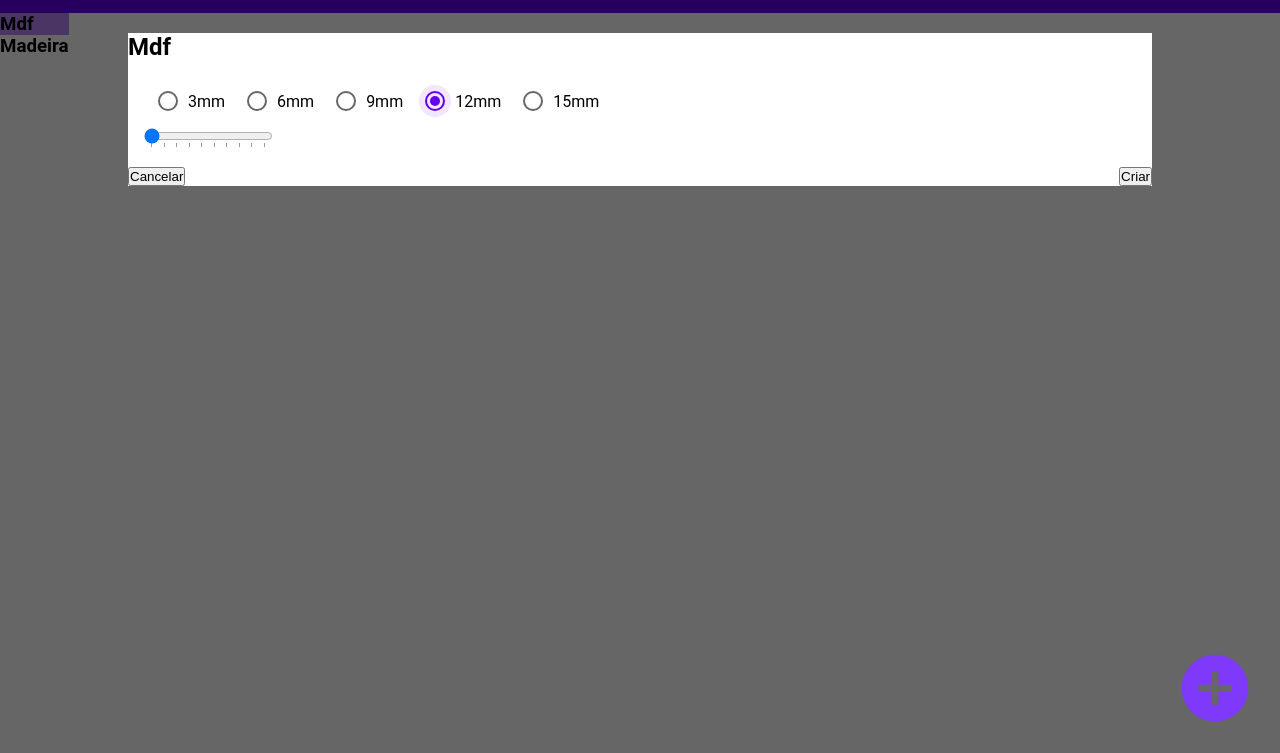
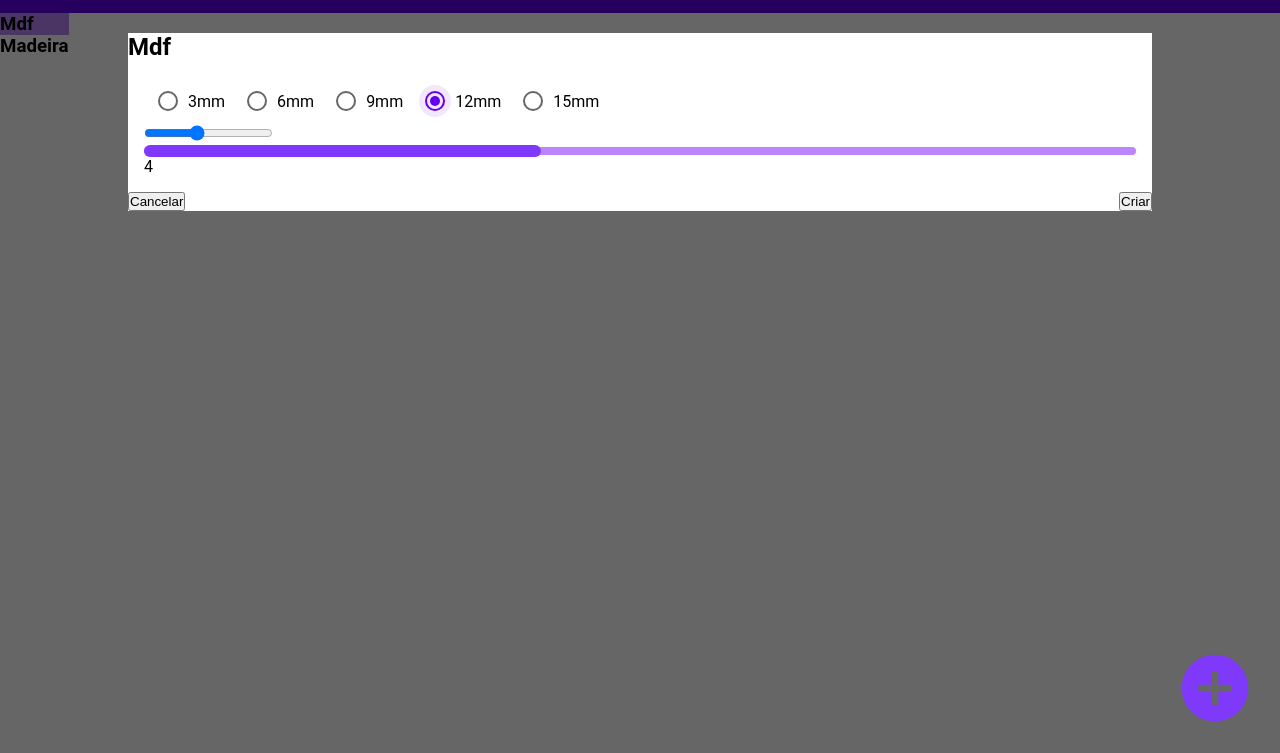
Before and after one commit to BrunoBecoski/marcenaria, a React app: page /create in a window 1280 px wide. Both pictures are taken after a click on the icon 1215 px from the left and 735 px from the top of the page. Shown: the part 47-800 px from the top of the page. Built offline with nearby package versions, Linux system fonts and the light colour scheme.

```diff
--- a/src/components/InputRange/index.tsx
+++ b/src/components/InputRange/index.tsx
@@ -1,4 +1,4 @@
-import { Container } from "./style";
+import { Container, Slider } from "./style";
 
 type InputRangeProps = {
   handleChange: (value: number) => void;
@@ -7,7 +7,7 @@
 export function InputRange({ handleChange, ...props }: InputRangeProps) {
   return(
     <Container>
-      <input
+      {/* <input
         type="range"
         onChange={(event) => handleChange(Number(event.target.value))}
         list="tickmarks"
@@ -25,7 +25,45 @@
         <option value="8" label="8" >8</option>
         <option value="9" label="9" >9</option>
         <option value="10" label="10" >10</option>
-      </datalist>
+      </datalist> */}
+
+      <Slider
+        value={Number(props.value)}
+      >
+        <input
+          type="range"
+          name="volume"
+          onChange={(event) => handleChange(Number(event.target.value))}
+          {...props}
+        />
+        <div className="track">
+          <div className="inactive"></div>
+          <div className="active"></div>
+          <div className="tick-marks">
+            <div className="tick-mark-active"></div>
+            <div className="tick-mark-active"></div>
+            <div className="tick-mark-active"></div>
+            <div className="tick-mark-active"></div>
+            <div className="tick-mark-active"></div>
+            <div className="tick-mark-active"></div>
+            <div className="tick-mark-inactive"></div>
+            <div className="tick-mark-inactive"></div>
+            <div className="tick-mark-inactive"></div>
+            <div className="tick-mark-inactive"></div>
+            <div className="tick-mark-inactive"></div>
+          </div>
+        </div>
+        <div className="thumb">
+          <div className="value-indicator-container" aria-hidden="true">
+            <div className="value-indicator">
+              <span className="value-indicator-text">
+                {props.value}
+              </span>
+            </div>
+          </div>
+          <div className="thumb-knob"></div>
+        </div>
+      </Slider>
     </Container>
   );
 }
--- a/src/components/InputRange/style.ts
+++ b/src/components/InputRange/style.ts
@@ -1,11 +1,57 @@
 import styled from "styled-components";
 
 export const Container = styled.div`
+
+`;
+
+type SliderProps = {
+  value: number;
+}
+
+export const Slider = styled.div<SliderProps>`
   input {
-    ::-webkit-slider-runnable-track {
+
+    ::-moz-range-thumb {
+    background: var(--primary_400);
+    border-radius: 50%;
+    border: none;
+    width: 20px;
+    height: 20px;
+    cursor: pointer;
+  }
+
+  ::-moz-range-track {
+
+  }
+}
+
+  .track {
+    border-radius: 6px;
+    width: 100%;
+    height: 12px;
+    position: relative;
+
+    display: flex;
+    align-items: center;
+
+    .inactive {
+      background: var(--primary_200);
+      width: 100%;
+      height: 8px;
+      position: absolute;
+      border-radius: 6px;
     }
 
-    ::-webkit-slider-thumb {
+    .active {
+      width: ${(props) => `${props.value}0%`};
+      height: 12px;
+      background: var(--primary_400);
+      position: absolute;
+      border-radius: 6px;
+
     }
   }
+
+  input {
+  }
 `;
--- a/src/components/ModalOptionsCreate/index.tsx
+++ b/src/components/ModalOptionsCreate/index.tsx
@@ -10,7 +10,7 @@
 
 export function ModalOptionsCreate({ handleClose }: ModalOptionsCreateProps) {
   const [thickness, setThickness] = useState('12mm');
-  const [quantity, setQuantity] = useState(1);
+  const [quantity, setQuantity] = useState(4);
 
   function handleSetThickness(value: string) {
     setThickness(value);
@@ -64,10 +64,9 @@
 
         <div className="range">
           <InputRange
-            type="range"
+            min="0"
+            max="10"
             step="1"
-            min="1"
-            max="10"
             handleChange={handleSetQuantity}
             value={quantity}
           />
```
